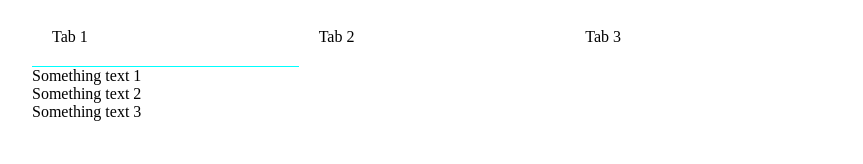
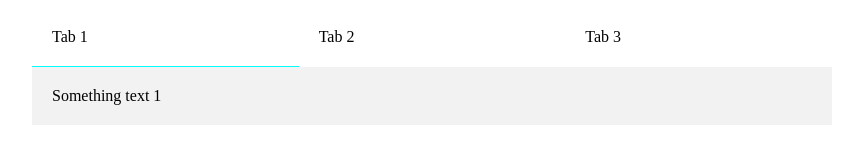
Before and after one commit to JuliaAvsyuk/Tabs_on_cleanJS, a plain HTML site: page index.html in a window 1280 px wide. Both pictures are taken after a click on the element "Tab 1". Shown: the whole page, without its empty margins (208-1071 px from the left). Drawn offline with Linux system fonts and the light colour scheme.

Commit message:
added continuation

```diff
--- a/index.css
+++ b/index.css
@@ -18,3 +18,13 @@
 .tabs-nav__item.is-active {
     border-color: aqua;
 }
+
+.tab {
+    background-color: #f2f2f2;
+    display: none;
+    padding: 20px;
+}
+
+.tab.is-active {
+    display: block;
+}
--- a/index.html
+++ b/index.html
@@ -2,7 +2,7 @@
 <html lang="en">
 <head>
     <meta charset="UTF-8">
-    <meta name="viewport" content="width=device-width, user-scalable=no, initial-scale=1.0, maximum-scale=1.0, minimum-scale=1.0">
+    <meta name="viewport" content="width=device-width, initial-scale=1.0">
     <meta http-equiv="X-UA-Compatible" content="IE=edge">
     <title>Document</title>
     <link rel="stylesheet" href="index.css">
--- a/index.js
+++ b/index.js
@@ -0,0 +1,29 @@
+let tab = function () {
+    let tabNav = document.querySelectorAll('.tabs-nav__item'),
+        tabContent = document.querySelectorAll('.tab'),
+          tabName;
+
+    tabNav.forEach(/*callbackfn:*/ item =>{
+        item.addEventListener(/*type:*/'click', selectTabNav)
+    });
+
+    function selectTabNav() {
+        tabNav.forEach(/*callbackfn:*/ item=>{
+            item.classList.remove(/*tokens:*/'is-active');
+        });
+        console.log(this);
+        this.classList.add('is-active');
+        tabName = this.getAttribute('data-tab-name');
+        console.log(tabName);
+        selectTabContent(tabName);
+    }
+
+    function selectTabContent(tabName) {               tabContent.forEach(/*callbackfn:*/           item=> {
+              item.classList.contains(tabName)? item.classList.add('is-active'): item.classList.remove(/*tokens:*/'is-active');
+       })
+    }
+
+};
+
+
+tab();
```
